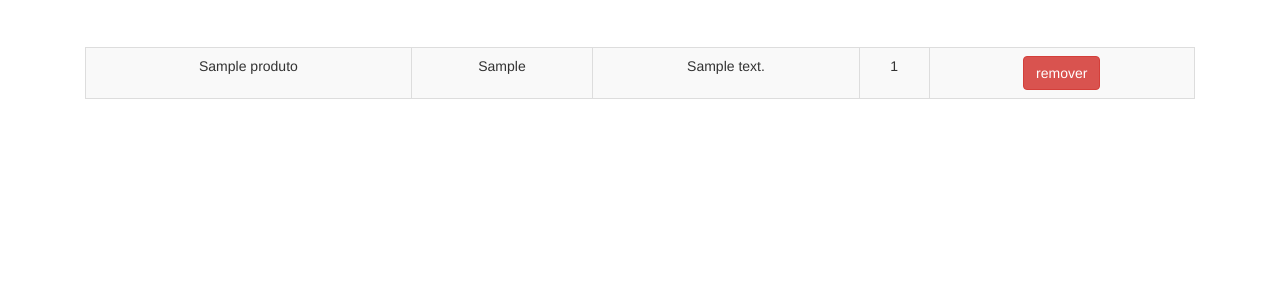
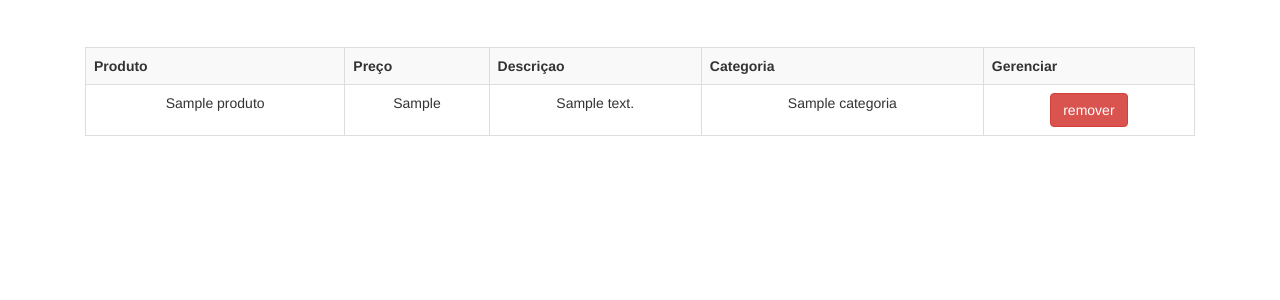
Before and after one commit to kernelkill/loja-php-fundamentos, a PHP site: page /produto-lista.php in a window 1280 px wide. Shown: the part 51-351 px from the top of the page. Run offline with PHP 8.4, Linux system fonts and the light colour scheme; tables that the repository leaves empty or names only in its code hold one stand-in row (values such as "Sample post").

Commit message:
Atualizando melhorias.

```diff
--- a/banco-produto.php
+++ b/banco-produto.php
@@ -10,7 +10,7 @@
 function listaProdutos($conexao){
 
     $produtos = array();
-    $result = mysqli_query($conexao, "select * from produtos");
+    $result = mysqli_query($conexao, "select p.*, c.nome as categoria_nome from produtos as p join categorias as c on p.categoria_id = c.id");
     while ($produto = mysqli_fetch_assoc($result)) {
         array_push($produtos, $produto);
     }
--- a/produto-lista.php
+++ b/produto-lista.php
@@ -10,24 +10,38 @@ include("banco-produto.php"); ?>
 ?>
 
 <table class="table table-striped table-bordered">
+    <tbody>
+    <tr>
+        <th>Produto</th>
+        <th>Preço</th>
+        <th>Descriçao</th>
+        <th>Categoria</th>
+        <th>Gerenciar</th>
+
+    </tr>
     <?php
     $produtos = listaProdutos($conexao);
     foreach ($produtos as $produto) :
         ?>
+
         <tr>
             <td><?= $produto['nome'] ?></td>
             <td><?= $produto['preco'] ?></td>
-            <td><?= substr($produto['descricao'],0,40) ?></td>
-            <td><?= $produto['categoria_id'] ?></td>
+            <td><?= substr($produto['descricao'], 0, 40) ?></td>
+            <td><?= $produto['categoria_nome'] ?></td>
 
             <form action="remove-produto.php" method="post">
-                <input type="hidden" id="id" name="id" value="<?= $produto['id']?>">
-            <td><button class=" btn btn-danger">remover</></td>
+                <input type="hidden" id="id" name="id" value="<?= $produto['id'] ?>">
+                <td>
+                    <button class=" btn btn-danger">remover</
+                    >
+                </td>
             </form>
         </tr>
         <?php
     endforeach;
     ?>
+    </tbody>
 </table>
 
 <?php include("rodape.php"); ?>
```
Also changed, not shown: produto-formulario.php (+7 -5 lines).
